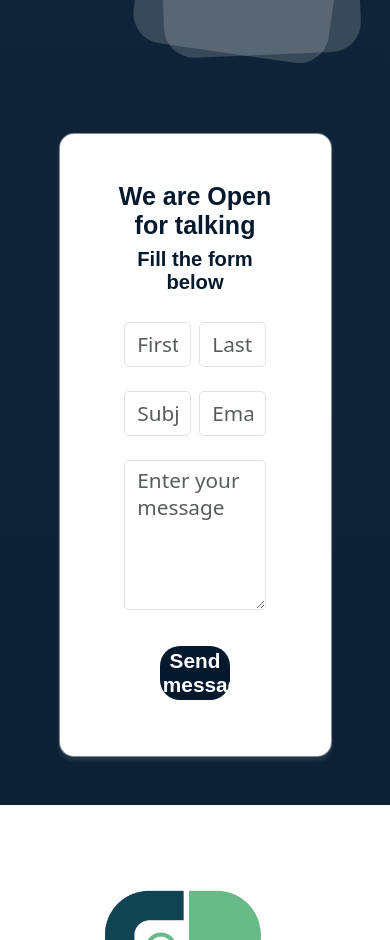
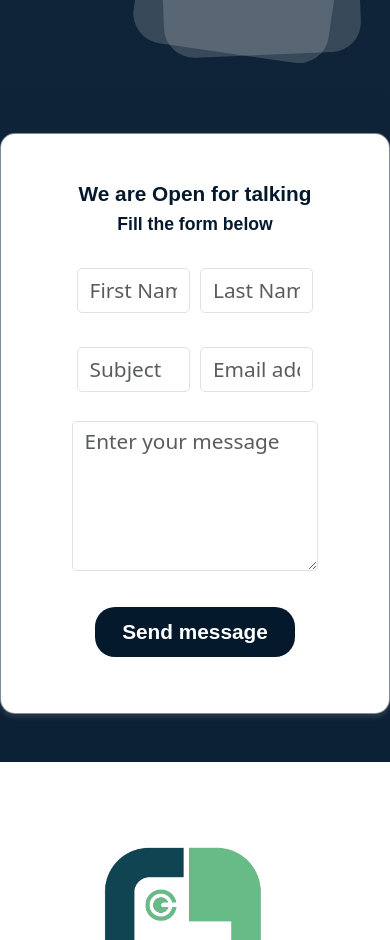
Before and after one commit to catch-code/Portfolio, a React (Vite) app: page / in a window 390 px wide. Shown: the part 11060-12000 px from the top of the page. Built offline with nearby package versions, Linux system fonts and the light colour scheme.

Commit message:
add-container

```diff
--- a/src/components/landing/contact/contact.jsx
+++ b/src/components/landing/contact/contact.jsx
@@ -27,13 +27,13 @@ const Contact = () => {
     }
 
     return (
-        <div id="contact" className="contact p-5 my-5 d-flex bg-white flex-column align-items-center">
+        <div id="contact" className="container contact p-5 my-5 d-flex bg-white flex-column align-items-center">
             <h3>We are Open for talking</h3>
             <h4>Fill the form below</h4>
             <Form
-                className="contact-form m-1 p-1 d-flex flex-column align-items-center"
+                className="row contact-form m-1 p-1 d-flex flex-column align-items-center"
                 onSubmit={handleSubmit}>
-                <Form.Group className="my-2 p-1 d-flex justify-content-between" controlId='nameController'>
+                <Form.Group className="col-sm-12 my-2 p-1 d-flex justify-content-between" controlId='nameController'>
                     <Form.Control
                         required
                         type="text"
@@ -47,7 +47,7 @@ const Contact = () => {
                         value={lastName}
                         onChange={e => setLastName(e.target.value)} />
                 </Form.Group>
-                <Form.Group className="my-2 p-1 d-flex justify-content-between" controlId='subjectController'>
+                <Form.Group className="col-sm-12 my-2 p-1 d-flex justify-content-between" controlId='subjectController'>
                     <Form.Control
                         required
                         type="Subject"
--- a/src/components/landing/contact/contact.scss
+++ b/src/components/landing/contact/contact.scss
@@ -5,7 +5,7 @@
   border: 1px solid rgba(5, 25, 45, 0.5);
   box-shadow: 0px 4px 4px 0px rgba(255, 255, 255, 0.1);
 
-    .form-control{
+  .form-control {
     border: var(--bs-border-width) solid var(--bs-border-color) !important;
   }
   .contact-form {
@@ -17,7 +17,7 @@
     button {
       width: 100%;
       font-size: 1.3rem;
-            border: #0aca71 ;
+      border: #0aca71;
       border-radius: 7px;
       -webkit-border-radius: 5px;
       -moz-border-radius: 5px;
@@ -40,7 +40,7 @@
       padding: 2%;
 
       border-radius: 20px;
-            background: #05192D;
+      background: #05192d;
 
       color: #ffffff;
       font-family: sans-serif;
@@ -52,8 +52,7 @@
     input:focus,
     textarea:focus,
     button:focus {
-            border-color: #66BB87;
-            box-shadow: 0 0 0 0.25rem #66BB8740;
+      box-shadow: 0 0 0 0.25rem #66bb87;
     }
 
     button:active {
@@ -64,7 +63,7 @@
 
   h3,
   h4 {
-        color: #05192D;
+    color: #05192d;
     text-align: center;
     font-family: sans-serif;
     font-style: normal;
@@ -81,3 +80,20 @@
     font-weight: 700;
   }
 }
+@media (max-width: 392px) {
+  .contact h3 {
+    font-size: 1.3rem;
+  }
+  .contact h4 {
+    font-size: 1.1rem;
+    font-weight: 600;
+  }
+  .contact .contact-form input {
+    width: 100%;
+    margin: 5px;
+  }
+  .contact .contact-form button {
+    height: 50px;
+    width: 200px;
+  }
+}
```
Lines whose indentation alone changed are shown as unchanged.
